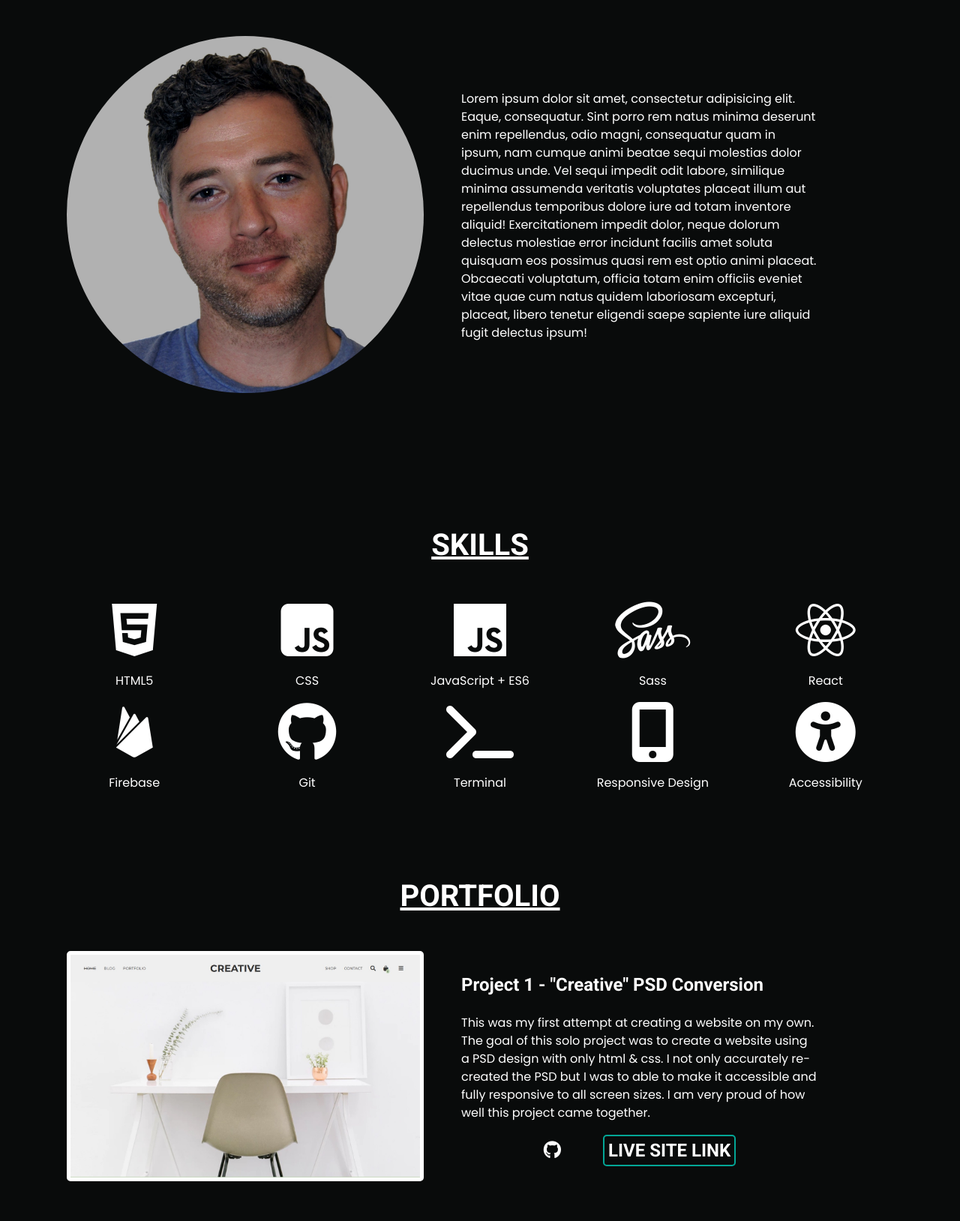
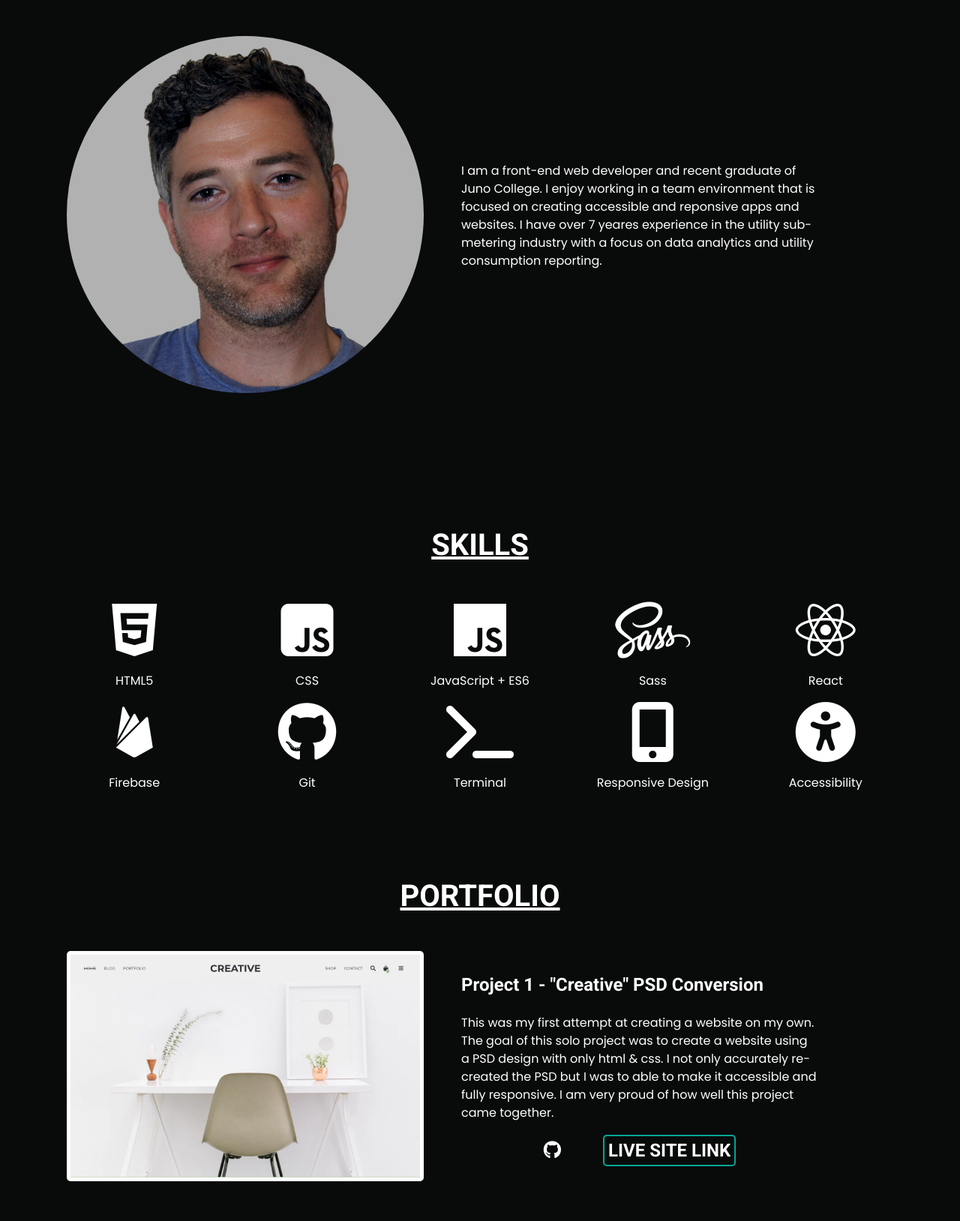
Before and after one commit to ConnorRobock/ConnorRobockPortfolio, a plain HTML site: page index.html in a window 1280 px wide. Shown: the part 1020-2648 px from the top of the page at 75% size. Drawn offline with nearby package versions, Linux system fonts and the light colour scheme; a script that the page names is missing.

Commit message:
about section updates

```diff
--- a/index.html
+++ b/index.html
@@ -78,7 +78,7 @@
                             <img src="./assets/Connor Portfolio_V3_Square.jpg" alt="Headshot of Connor Robock">
                         </div>
                         <div class="textContainer">
-                            <p>Lorem ipsum dolor sit amet, consectetur adipisicing elit. Eaque, consequatur. Sint porro rem natus minima deserunt enim repellendus, odio magni, consequatur quam in ipsum, nam cumque animi beatae sequi molestias dolor ducimus unde. Vel sequi impedit odit labore, similique minima assumenda veritatis voluptates placeat illum aut repellendus temporibus dolore iure ad totam inventore aliquid! Exercitationem impedit dolor, neque dolorum delectus molestiae error incidunt facilis amet soluta quisquam eos possimus quasi rem est optio animi placeat. Obcaecati voluptatum, officia totam enim officiis eveniet vitae quae cum natus quidem laboriosam excepturi, placeat, libero tenetur eligendi saepe sapiente iure aliquid fugit delectus ipsum!</p>
+                            <p>I am a front-end web developer and recent graduate of Juno College. I enjoy working in a team environment that is focused on creating accessible and reponsive apps and websites. I have over 7 yeares experience in the utility sub-metering industry with a focus on data analytics and utility consumption reporting.</p>
                         </div>
                     </div>
 
@@ -144,7 +144,7 @@
                         </div>
                         <div class="textContainer">
                             <h3>Project 1 - "Creative" PSD Conversion</h3>
-                            <p>This was my first attempt at creating a website on my own. The goal of this solo project was to create a website using a PSD design with only html & css. I not only accurately re-created the PSD but I was to able to make it accessible and fully responsive to all screen sizes. I am very proud of how well this project came together.
+                            <p>This was my first attempt at creating a website on my own. The goal of this solo project was to create a website using a PSD design with only html & css. I not only accurately re-created the PSD but I was to able to make it accessible and fully responsive. I am very proud of how well this project came together.
                             </p>
                             <div class="linkContainer">
                                 <a href="https://github.com/ConnorRobock/ConnorRobockProject1.git">
```
